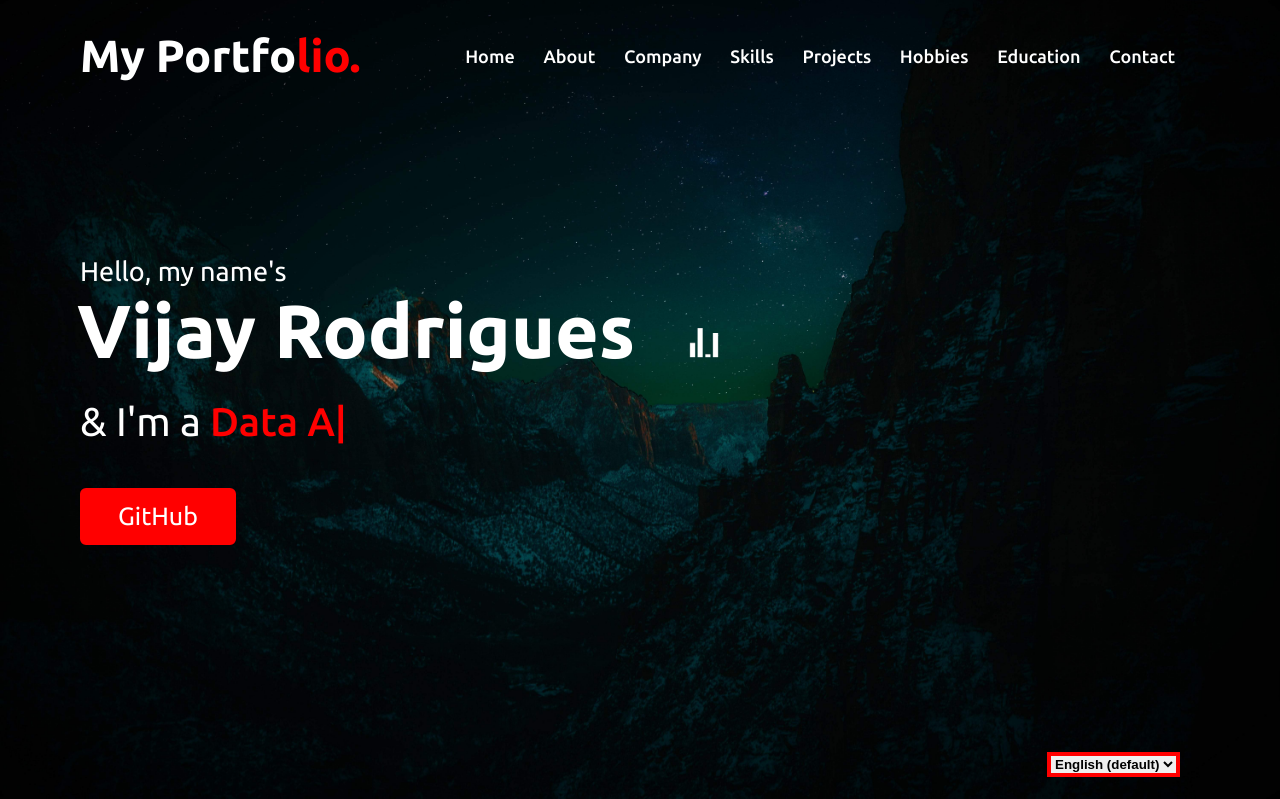
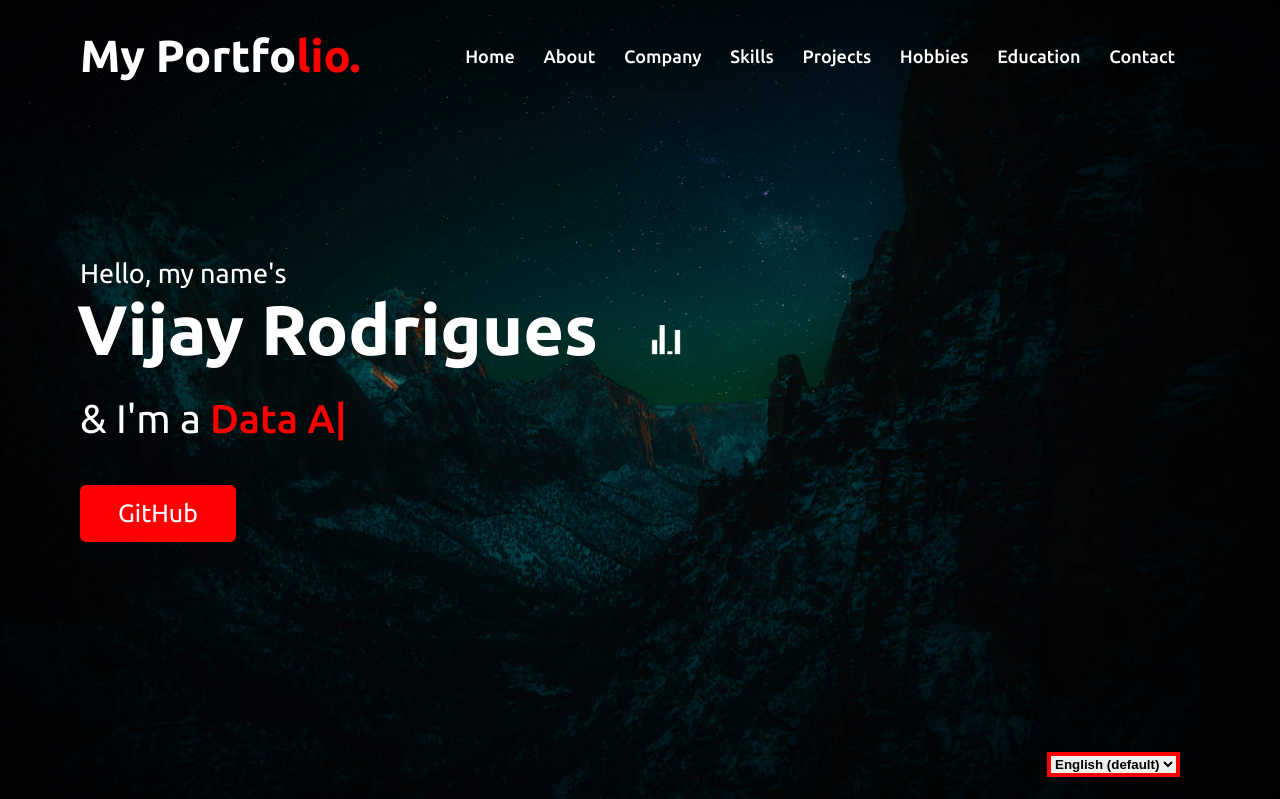
Before and after one commit to VijayRodrigues/my_personal_website_portfolio, a Flask app: page / in a window 1280 px wide. Shown: the top 799 px of the page. Run offline with Flask 2, Linux system fonts and the light colour scheme; some libraries are stand-ins or nearby versions.

Commit message:
first commit

```diff
--- a/static/style.css
+++ b/static/style.css
@@ -211,7 +211,7 @@ section .title::after{
     font-size: 27px;
 }
 .home .home-content .text-2{
-    font-size: 75px;
+    font-size: 70px;
     font-weight: 600;
     margin-left: -3px;
 }
```
